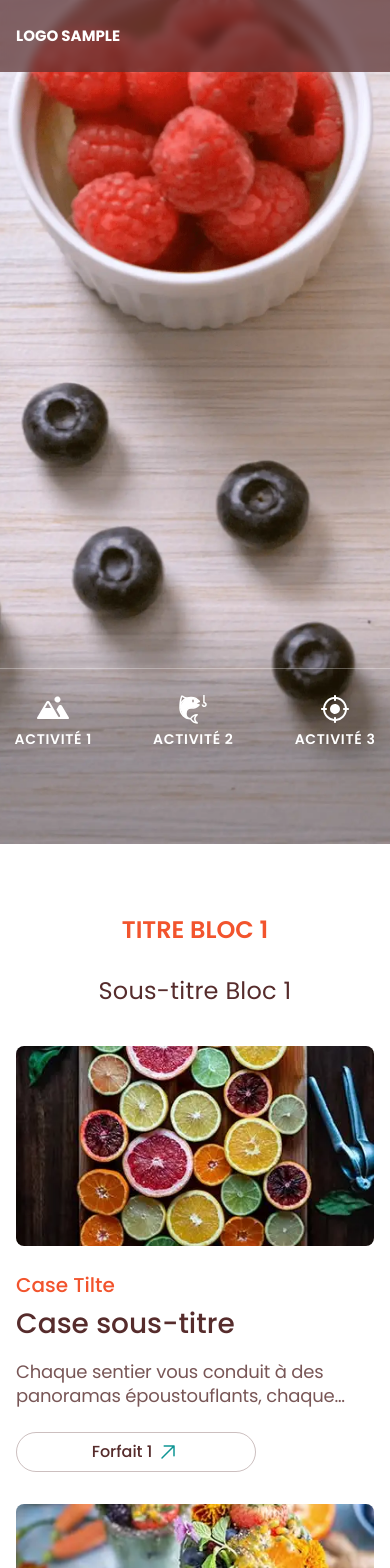
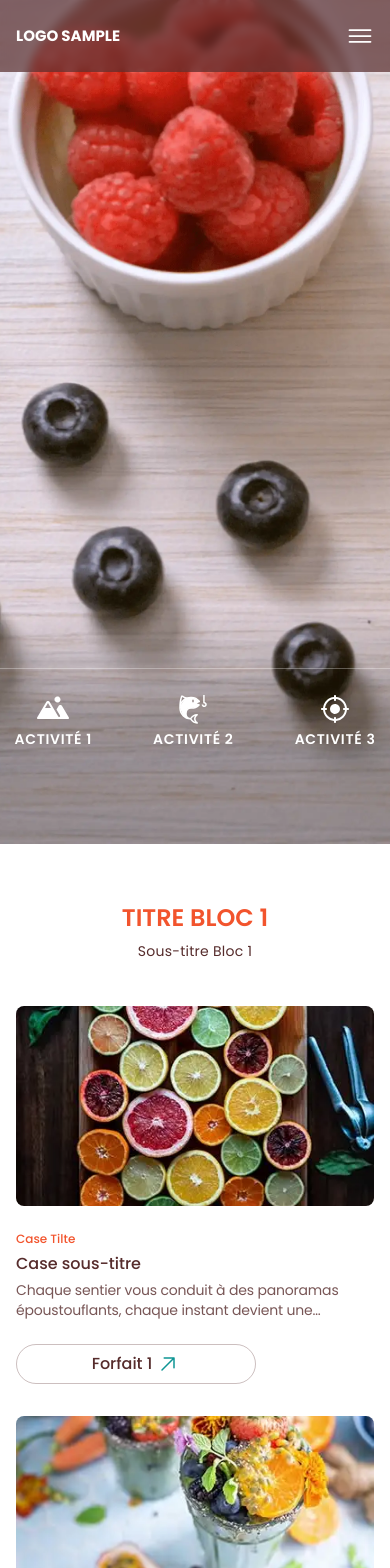
Before and after one commit to duongductrong/soa-code-assignment, a React (Vite) app: page / in a window 390 px wide. Shown: the top 1568 px of the page. Built offline with nearby package versions, Linux system fonts and the light colour scheme.

Commit message:
feat: add mobile menu icon and responsive text adjustments
- Added BarIcon component for mobile menu trigger
- Updated text sizes and responsive styling in Introduction, BlocCard1, and BlocTitle components
- Implemented placeholder mobile menu icon in FrontageHeader

```diff
--- a/src/apps/home/components/introduction.tsx
+++ b/src/apps/home/components/introduction.tsx
@@ -38,7 +38,7 @@ const Introduction = (props: Props) => {
                 className="flex items-center flex-col gap-3.5 grow py-6 lg:py-5"
               >
                 {activity.icon}
-                <p className="text-white text-sm text-center font-sans text-lg font-semibold leading-6 tracking-wider uppercase leading-[0.9px]">
+                <p className="text-white text-sm text-center font-sans text-base sm:text-lg font-semibold leading-6 tracking-wider uppercase leading-[0.9px]">
                   {activity.label}
                 </p>
               </div>
--- a/src/components/widgets/bloc-card-1.tsx
+++ b/src/components/widgets/bloc-card-1.tsx
@@ -29,13 +29,13 @@ const BlocCard1 = ({
         className="h-[200px] md:h-[235px] lg:h-[355px] xl:h-[397px] object-cover rounded-lg"
       />
       <div className="flex flex-col items-start gap-y-1">
-        <p className="text-card text-center font-sans text-xl font-medium leading-normal mb-1">
+        <p className="text-card text-center font-sans text-xs md:text-base lg:text-lg xl:text-xl font-medium leading-normal md:mb-1">
           {subtitle}
         </p>
-        <p className="text-brand text-center font-sans text-3xl font-medium leading-[32px] mb-4">
+        <p className="text-brand text-center font-sans text-base md:text-xl lg:text-2xl xl:text-3xl font-medium md:leading-[32px] md:mb-4">
           {title}
         </p>
-        <p className="text-brand/80 font-sans text-lg font-normal leading-[24px] tracking-[-0.18px] line-clamp-2">
+        <p className="text-brand/80 font-sans text-sm md:text-base lg:text-lg font-normal md:leading-[24px] tracking-[-0.18px] line-clamp-2">
           {description}
         </p>
       </div>
--- a/src/components/widgets/bloc-title.tsx
+++ b/src/components/widgets/bloc-title.tsx
@@ -16,12 +16,12 @@ const BlocTitle = ({ title, subtitle, ...props }: BlocTitleProps) => {
       )}
     >
       <span />
-      <div className="flex flex-col items-center gap-y-4 flex-1">
-        <h2 className="text-card text-center font-sans text-2xl md:text-[2.5rem] lg:text-[2.5rem] xl:text-6xl font-semibold leading-60 uppercase">
+      <div className="flex flex-col items-center md:gap-y-4 flex-1">
+        <h2 className="text-card text-center font-sans text-2xl md:text-[2.5rem] lg:text-[2.5rem] xl:text-6xl font-semibold leading-normal md:leading-60 uppercase">
           {title}
         </h2>
         {typeof subtitle === "string" ? (
-          <p className="text-brand text-center font-sans text-2xl font-normal leading-[30px] tracking-[0.25px]">
+          <p className="text-brand text-center font-sans text-sm md:text-base lg:text-lg xl:text-2xl font-normal leading-[30px] tracking-[0.25px]">
             {subtitle}
           </p>
         ) : (
--- /dev/null
+++ b/src/components/widgets/icons/bar-icon.tsx
@@ -0,0 +1,41 @@
+import { ComponentProps } from "react";
+
+const BarIcon = (props: ComponentProps<"svg">) => {
+  return (
+    <svg
+      width="24"
+      height="24"
+      viewBox="0 0 24 24"
+      fill="none"
+      xmlns="http://www.w3.org/2000/svg"
+      {...props}
+    >
+      <g id="vuesax/linear/menu">
+        <g id="menu">
+          <path
+            id="Vector"
+            d="M3 7H21"
+            stroke="currentColor"
+            strokeWidth="1.5"
+            strokeLinecap="round"
+          />
+          <path
+            id="Vector_2"
+            d="M3 12H21"
+            stroke="currentColor"
+            strokeWidth="1.5"
+            strokeLinecap="round"
+          />
+          <path
+            id="Vector_3"
+            d="M3 17H21"
+            stroke="currentColor"
+            strokeWidth="1.5"
+            strokeLinecap="round"
+          />
+        </g>
+      </g>
+    </svg>
+  );
+};
+export default BarIcon;
--- a/src/layouts/frontage-header.tsx
+++ b/src/layouts/frontage-header.tsx
@@ -1,6 +1,7 @@
 import Button from "@/components/ui/button";
 import Container from "@/components/ui/container";
 import ArrowUpRightIcon from "@/components/widgets/icons/arrow-up-right-icon";
+import BarIcon from "@/components/widgets/icons/bar-icon";
 import CrosshairIcon from "@/components/widgets/icons/crosshair-icon";
 import FishingIcon from "@/components/widgets/icons/fishing-icon";
 import MountainIcon from "@/components/widgets/icons/mountain-icon";
@@ -53,6 +54,11 @@ const FrontageHeader = (_props: Props) => {
             <ArrowUpRightIcon className="ml-" />
           </Button>
         </div>
+
+        <BarIcon
+          className="size-7 text-white block lg:hidden ml-auto cursor-pointer"
+          onClick={() => alert("Mobile menu not implemented yet")}
+        />
       </Container>
     </header>
   );
```
